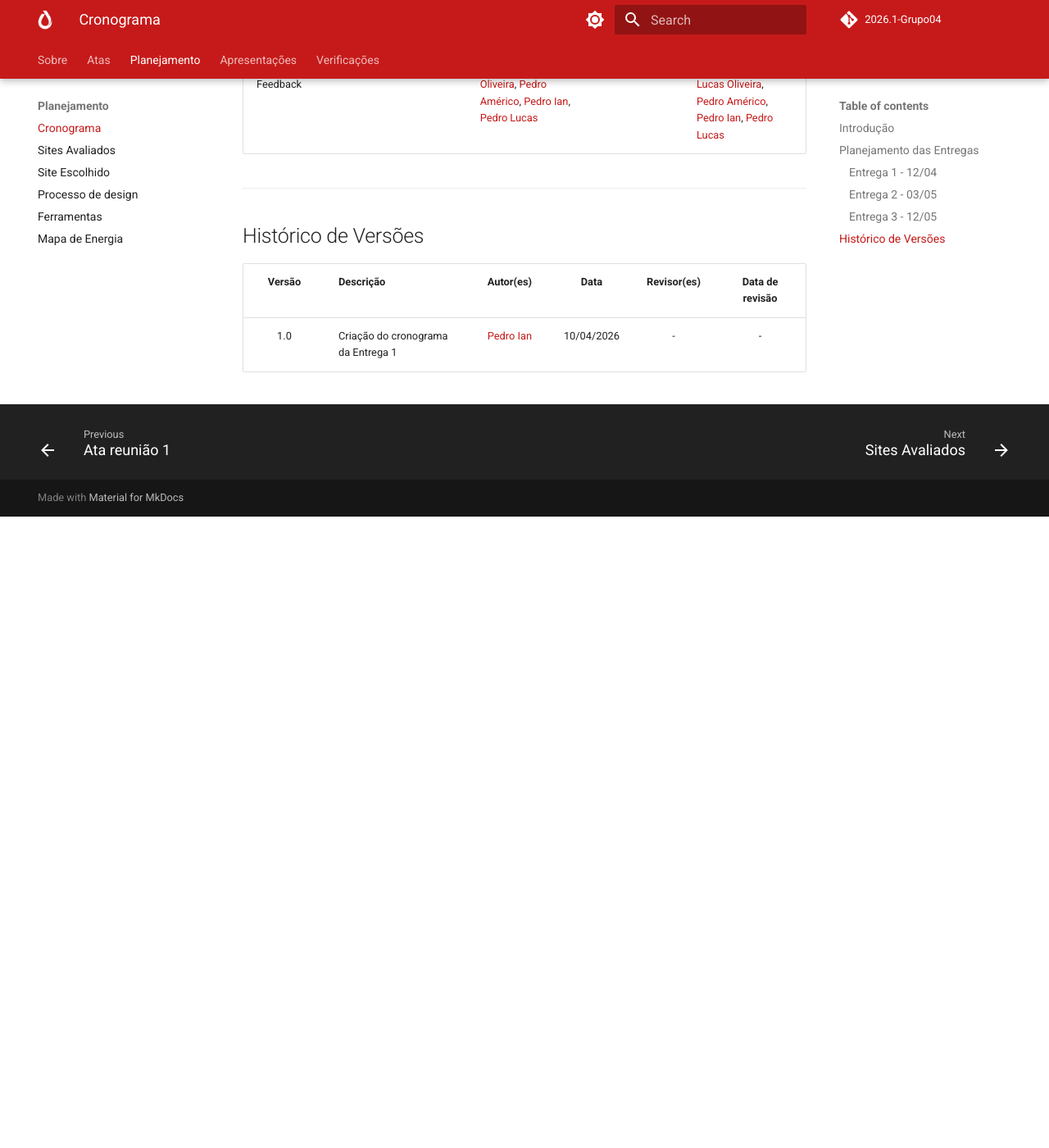
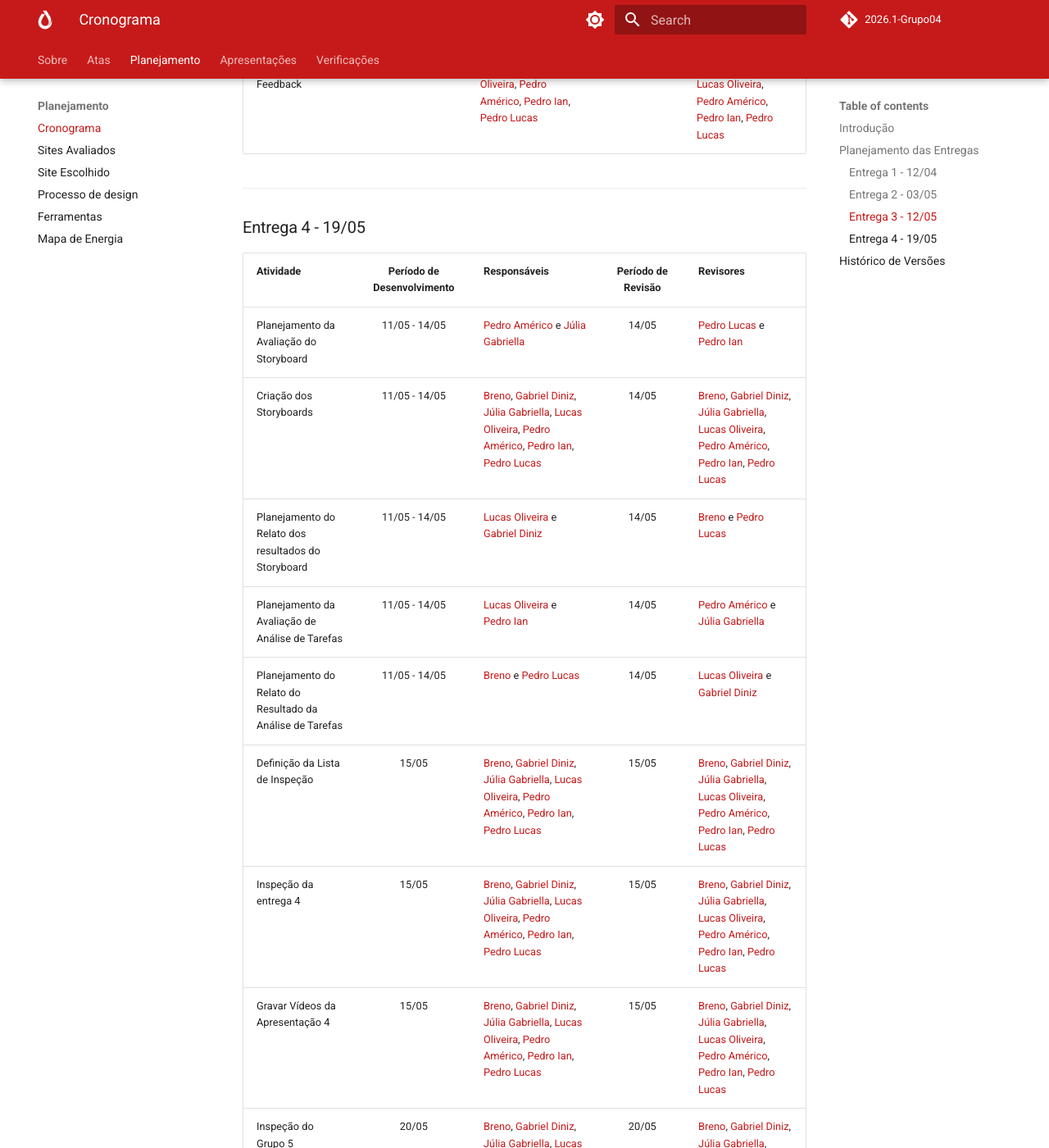
Before and after one commit to Interacao-Humano-Computador/2026.1-Grupo04, an MkDocs documentation site: the page built from docs/planejamento/cronograma.md, in a window 1280 px wide and 1400 px high, scrolled down 4200 px. Shown: the whole window at 82% size. Built offline with MkDocs 1.6.1 and Material for MkDocs 9.7.7, drawn with Linux system fonts in a browser that asks for light colours; comment, search, counter and statistics services are not loaded; before the commit the page ends 4830 px from its top, so only the background shows below that; some of the changed text lies outside the part shown.

Commit message:
docs: adição do planejamento 4

```diff
--- a/docs/planejamento/cronograma.md
+++ b/docs/planejamento/cronograma.md
@@ -62,6 +62,23 @@ Este documento apresenta o cronograma da disciplina de Interação Humano-Comput
 
 ---
 
+### Entrega 4 - 19/05
+
+| Atividade | Período de Desenvolvimento | Responsáveis | Período de Revisão | Revisores |
+| :--- | :---: | :--- | :---: | :--- |
+| Planejamento da Avaliação do Storyboard | 11/05 - 14/05 | [Pedro Américo](https://github.com/dev-americo) e [Júlia Gabriella](https://github.com/juliagabriellafs) | 14/05 | [Pedro Lucas](https://github.com/Pwdrinho) e [Pedro Ian](https://github.com/pedroiaan) |
+| Criação dos Storyboards | 11/05 - 14/05 | [Breno](https://github.com/BrenoLTeixeira), [Gabriel Diniz](https://github.com/GabrielDiniz12), [Júlia Gabriella](https://github.com/juliagabriellafs), [Lucas Oliveira](https://github.com/luketzz1), [Pedro Américo](https://github.com/dev-americo), [Pedro Ian](https://github.com/pedroiaan), [Pedro Lucas](https://github.com/Pwdrinho) | 14/05 | [Breno](https://github.com/BrenoLTeixeira), [Gabriel Diniz](https://github.com/GabrielDiniz12), [Júlia Gabriella](https://github.com/juliagabriellafs), [Lucas Oliveira](https://github.com/luketzz1), [Pedro Américo](https://github.com/dev-americo), [Pedro Ian](https://github.com/pedroiaan), [Pedro Lucas](https://github.com/Pwdrinho) |
+| Planejamento do Relato dos resultados do Storyboard | 11/05 - 14/05 | [Lucas Oliveira](https://github.com/luketzz1) e [Gabriel Diniz](https://github.com/GabrielDiniz12) | 14/05 | [Breno](https://github.com/BrenoLTeixeira) e [Pedro Lucas](https://github.com/Pwdrinho) |
+| Planejamento da Avaliação de Análise de Tarefas | 11/05 - 14/05 | [Lucas Oliveira](https://github.com/luketzz1) e [Pedro Ian](https://github.com/pedroiaan) | 14/05 | [Pedro Américo](https://github.com/dev-americo) e [Júlia Gabriella](https://github.com/juliagabriellafs) |
+| Planejamento do Relato do Resultado da Análise de Tarefas | 11/05 - 14/05 | [Breno](https://github.com/BrenoLTeixeira) e [Pedro Lucas](https://github.com/Pwdrinho) | 14/05 | [Lucas Oliveira](https://github.com/luketzz1) e [Gabriel Diniz](https://github.com/GabrielDiniz12) |
+| Definição da Lista de Inspeção | 15/05 | [Breno](https://github.com/BrenoLTeixeira), [Gabriel Diniz](https://github.com/GabrielDiniz12), [Júlia Gabriella](https://github.com/juliagabriellafs), [Lucas Oliveira](https://github.com/luketzz1), [Pedro Américo](https://github.com/dev-americo), [Pedro Ian](https://github.com/pedroiaan), [Pedro Lucas](https://github.com/Pwdrinho) | 15/05 | [Breno](https://github.com/BrenoLTeixeira), [Gabriel Diniz](https://github.com/GabrielDiniz12), [Júlia Gabriella](https://github.com/juliagabriellafs), [Lucas Oliveira](https://github.com/luketzz1), [Pedro Américo](https://github.com/dev-americo), [Pedro Ian](https://github.com/pedroiaan), [Pedro Lucas](https://github.com/Pwdrinho) |
+| Inspeção da entrega 4 | 15/05 | [Breno](https://github.com/BrenoLTeixeira), [Gabriel Diniz](https://github.com/GabrielDiniz12), [Júlia Gabriella](https://github.com/juliagabriellafs), [Lucas Oliveira](https://github.com/luketzz1), [Pedro Américo](https://github.com/dev-americo), [Pedro Ian](https://github.com/pedroiaan), [Pedro Lucas](https://github.com/Pwdrinho) | 15/05 | [Breno](https://github.com/BrenoLTeixeira), [Gabriel Diniz](https://github.com/GabrielDiniz12), [Júlia Gabriella](https://github.com/juliagabriellafs), [Lucas Oliveira](https://github.com/luketzz1), [Pedro Américo](https://github.com/dev-americo), [Pedro Ian](https://github.com/pedroiaan), [Pedro Lucas](https://github.com/Pwdrinho) |
+| Gravar Vídeos da Apresentação 4 | 15/05 | [Breno](https://github.com/BrenoLTeixeira), [Gabriel Diniz](https://github.com/GabrielDiniz12), [Júlia Gabriella](https://github.com/juliagabriellafs), [Lucas Oliveira](https://github.com/luketzz1), [Pedro Américo](https://github.com/dev-americo), [Pedro Ian](https://github.com/pedroiaan), [Pedro Lucas](https://github.com/Pwdrinho) | 15/05 | [Breno](https://github.com/BrenoLTeixeira), [Gabriel Diniz](https://github.com/GabrielDiniz12), [Júlia Gabriella](https://github.com/juliagabriellafs), [Lucas Oliveira](https://github.com/luketzz1), [Pedro Américo](https://github.com/dev-americo), [Pedro Ian](https://github.com/pedroiaan), [Pedro Lucas](https://github.com/Pwdrinho) |
+| Inspeção do Grupo 5 | 20/05 | [Breno](https://github.com/BrenoLTeixeira), [Gabriel Diniz](https://github.com/GabrielDiniz12), [Júlia Gabriella](https://github.com/juliagabriellafs), [Lucas Oliveira](https://github.com/luketzz1), [Pedro Américo](https://github.com/dev-americo), [Pedro Ian](https://github.com/pedroiaan), [Pedro Lucas](https://github.com/Pwdrinho) | 20/05 | [Breno](https://github.com/BrenoLTeixeira), [Gabriel Diniz](https://github.com/GabrielDiniz12), [Júlia Gabriella](https://github.com/juliagabriellafs), [Lucas Oliveira](https://github.com/luketzz1), [Pedro Américo](https://github.com/dev-americo), [Pedro Ian](https://github.com/pedroiaan), [Pedro Lucas](https://github.com/Pwdrinho) |
+| Correções da Entrega após Feedback | 22/05 | [Breno](https://github.com/BrenoLTeixeira), [Gabriel Diniz](https://github.com/GabrielDiniz12), [Júlia Gabriella](https://github.com/juliagabriellafs), [Lucas Oliveira](https://github.com/luketzz1), [Pedro Américo](https://github.com/dev-americo), [Pedro Ian](https://github.com/pedroiaan), [Pedro Lucas](https://github.com/Pwdrinho) | 22/05 | [Breno](https://github.com/BrenoLTeixeira), [Gabriel Diniz](https://github.com/GabrielDiniz12), [Júlia Gabriella](https://github.com/juliagabriellafs), [Lucas Oliveira](https://github.com/luketzz1), [Pedro Américo](https://github.com/dev-americo), [Pedro Ian](https://github.com/pedroiaan), [Pedro Lucas](https://github.com/Pwdrinho) |
+
+---
+
 ## Histórico de Versões
 
 | Versão | Descrição | Autor(es) | Data | Revisor(es) | Data de revisão |
```
